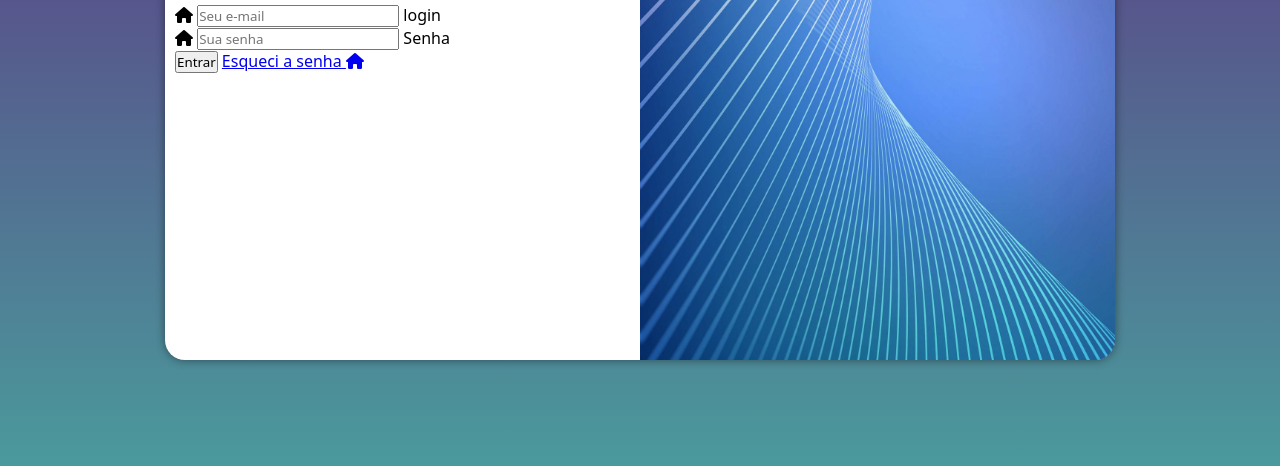
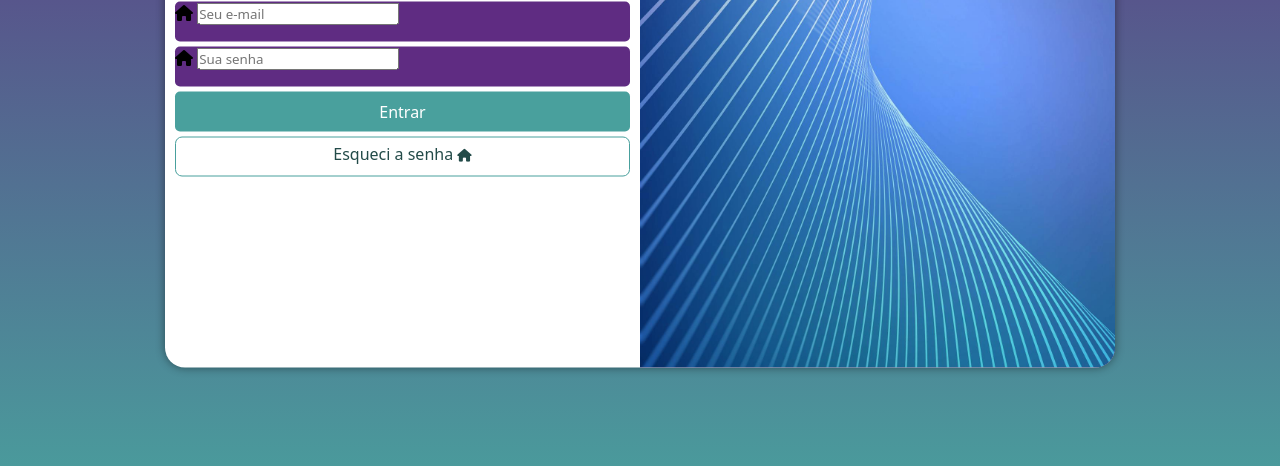
Before and after one commit to albertoofilipe/projeto-login, a plain HTML site: page index.html in a window 1280 px wide. Shown: the part 290-756 px from the top of the page. Drawn offline with Linux system fonts and the light colour scheme.

Commit message:
formatação do form

```diff
--- a/css/style.css
+++ b/css/style.css
@@ -33,7 +33,7 @@ section#login {
     overflow: hidden;
     background-color: white;
     width: 250px;
-    height: 500px;
+    height: 515px;
     border-radius: 20px;
     box-shadow:  0px 0px 10px rgba(0, 0, 0, 0.450);
 
@@ -64,3 +64,55 @@ div#formulario {
         font-size: 0.8em;
     }
 }
+
+form > div.campo {
+    background-color: #5F2C82;
+    display: block;
+    width: 100%;
+    height: 40px;
+    border-radius: 5px;
+    margin: 5px 0px;
+}
+
+form > div.campo label {
+    display: none;
+}
+
+form > input[type=submit] {
+    display: block;
+    font-size: 1em;
+    width: 100%;
+    height: 40px;
+    background-color: #49A09D;
+    color: white;
+    border: none;
+    border-radius: 5px;
+    cursor: pointer;
+}
+
+form > input[type=submit]:hover {
+    background-color: #234b49;
+}
+
+form a.botao {
+    display: block;
+    text-align: center;
+    text-decoration: none;
+    font-size: 1em;
+    background-color: white;
+    color: #234b49;
+    width: 100%;
+    height: 40px;
+    margin-top: 5px;
+    padding-top: 5px;
+    border: 1px solid #49A09D;
+    border-radius: 7px;
+}
+
+form a.botao:hover {
+     background-color: #68e2de;
+}
+
+form a.botao i {
+    font-size: 0.8em;
+}
--- a/index.html
+++ b/index.html
@@ -29,7 +29,7 @@
                         <label for="isenha">Senha</label>
                     </div>
                     <input type="submit" value="Entrar">
-                    <a href="esqueci.html">
+                    <a href="esqueci.html" class="botao">
                         Esqueci a senha <i class="fa-solid fa-house"></i>
                     </a>
                 </form>
```
